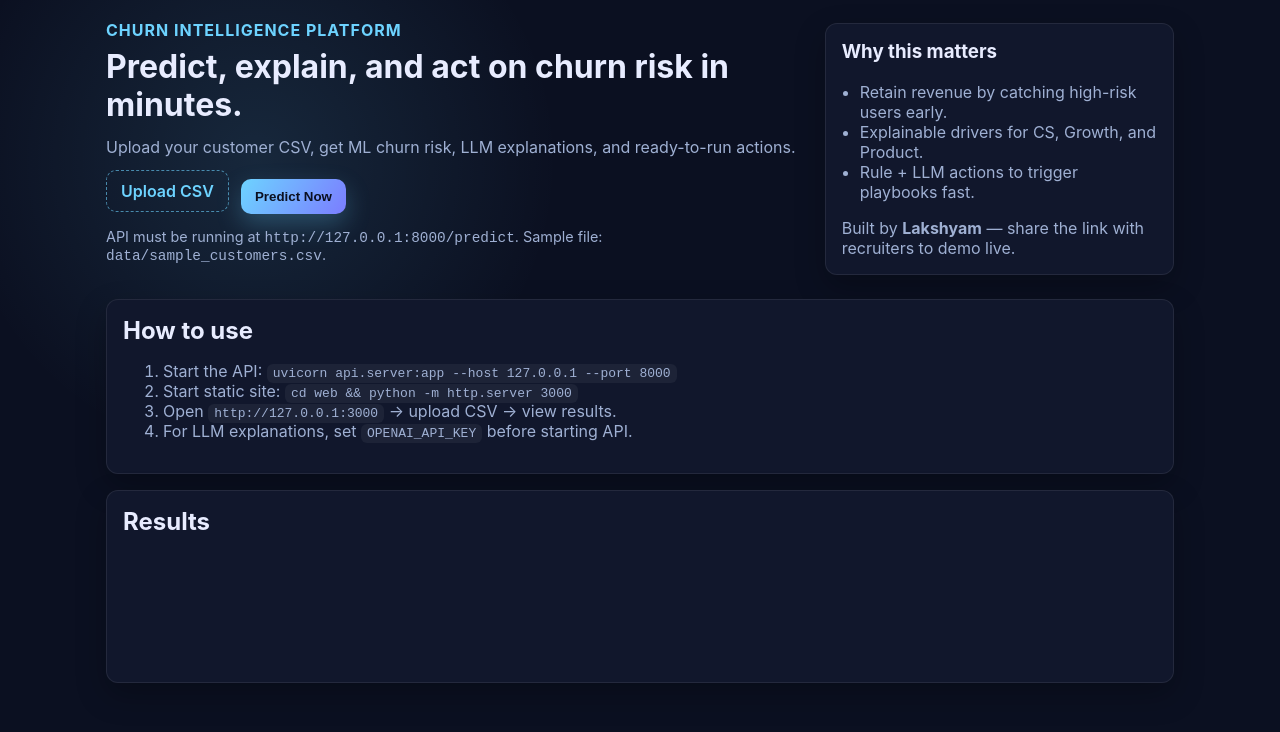
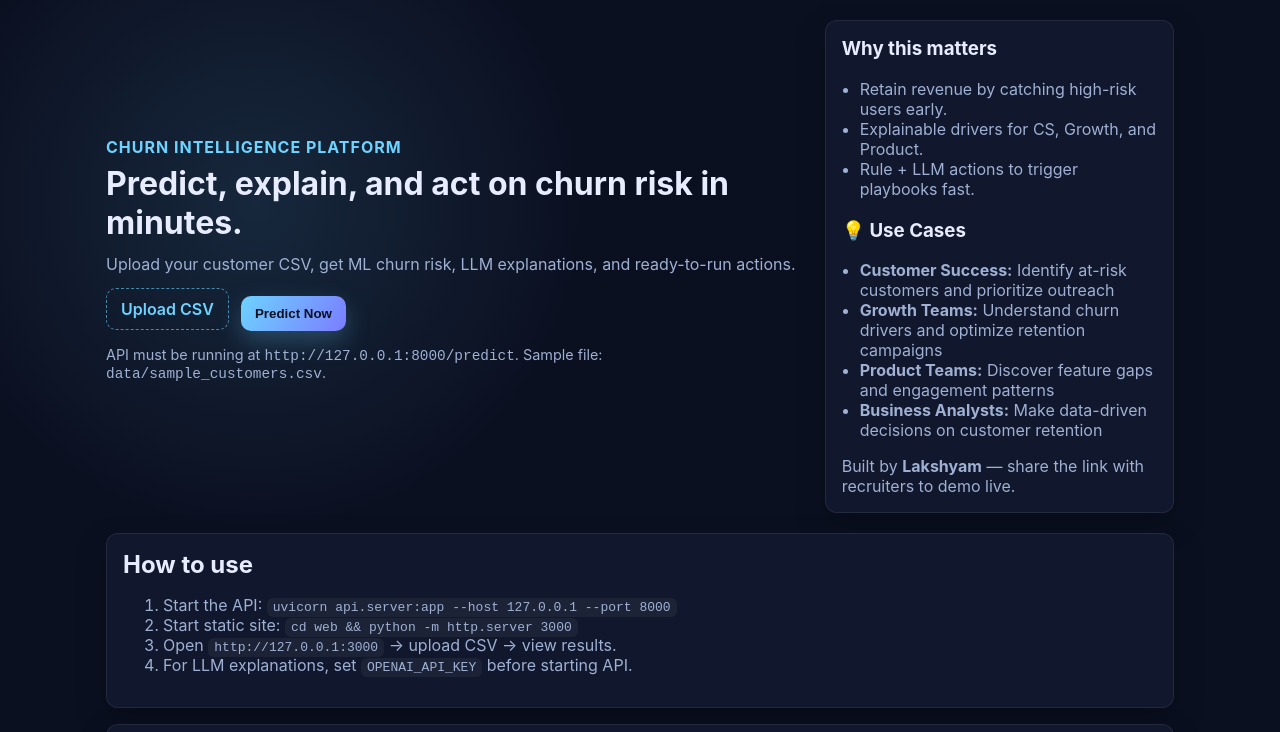
Before and after one commit to lakchchayam/churn.app, a plain HTML site: page web/index.html in a window 1280 px wide. Shown: the top 732 px of the page. Drawn offline with Linux system fonts and the light colour scheme; files that its build step writes are made by us from their sources.

Commit message:
Add use cases to web UI

```diff
--- a/web/index.html
+++ b/web/index.html
@@ -27,6 +27,13 @@
         <li>Retain revenue by catching high-risk users early.</li>
         <li>Explainable drivers for CS, Growth, and Product.</li>
         <li>Rule + LLM actions to trigger playbooks fast.</li>
+      </ul>
+      <h3 style="margin-top: 20px;">💡 Use Cases</h3>
+      <ul>
+        <li><strong>Customer Success:</strong> Identify at-risk customers and prioritize outreach</li>
+        <li><strong>Growth Teams:</strong> Understand churn drivers and optimize retention campaigns</li>
+        <li><strong>Product Teams:</strong> Discover feature gaps and engagement patterns</li>
+        <li><strong>Business Analysts:</strong> Make data-driven decisions on customer retention</li>
       </ul>
       <div class="credit">Built by <strong>Lakshyam</strong> — share the link with recruiters to demo live.</div>
     </div>
```
